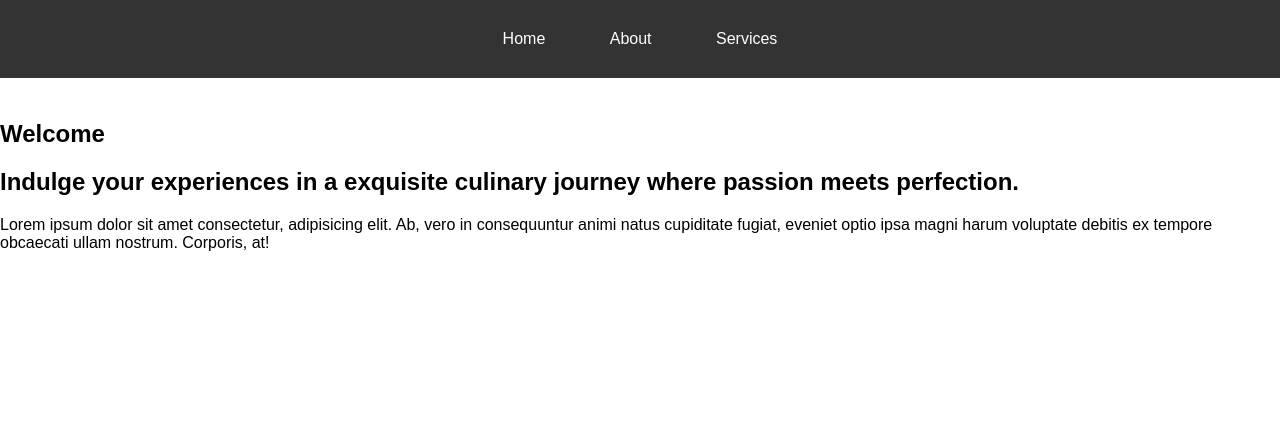
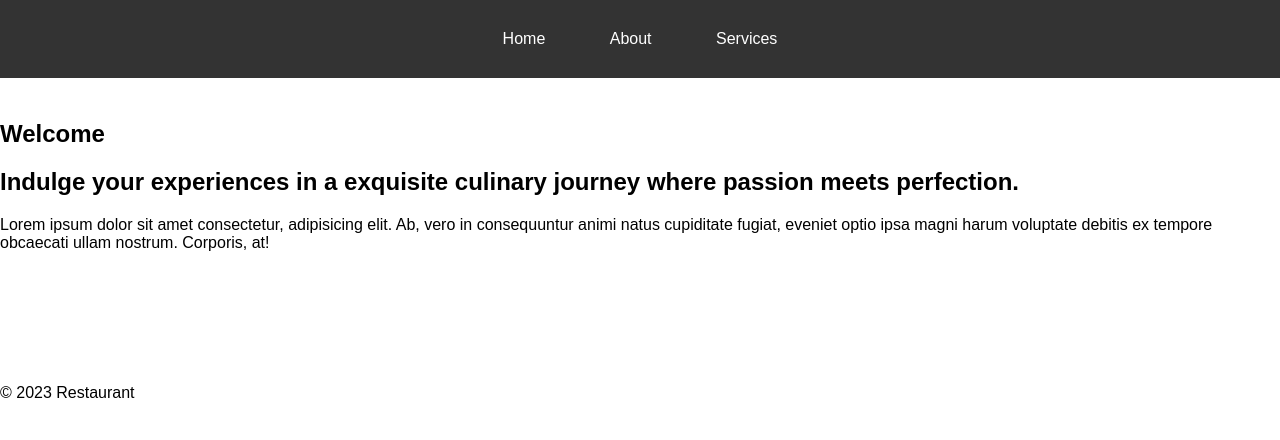
Before and after one commit to RajdeepKhaire/PRODIGY_WD_01, a plain HTML site: page index.html in a window 1280 px wide. Drawn offline with Linux system fonts and the light colour scheme.

Commit message:
Update index.html

```diff
--- a/index.html
+++ b/index.html
@@ -28,5 +28,8 @@
     </div>
 
     <script src="script.js"></script>
+    <footer>
+        <p>&copy; 2023 Restaurant </p>
+    </footer>
 </body>
 </html>
```
